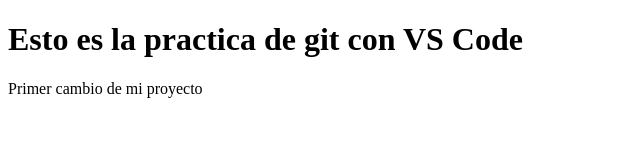
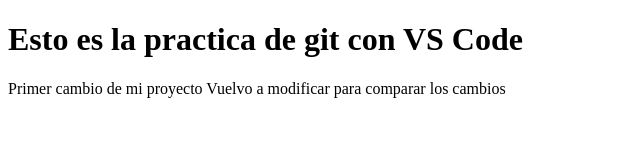
Before and after one commit to DaniGala/PracticaGitVSCode, a plain HTML site: page index.html in a window 1280 px wide. Shown: the whole page, without its empty margins (0-640 px from the left). Drawn offline with Linux system fonts and the light colour scheme.

Commit message:
Preparado para publicar

```diff
--- a/index.html
+++ b/index.html
@@ -8,5 +8,6 @@
 <body>
     <h1>Esto es la practica de git con VS Code</h1>
     Primer cambio de mi proyecto
+    Vuelvo a modificar para comparar los cambios
 </body>
 </html>
```
